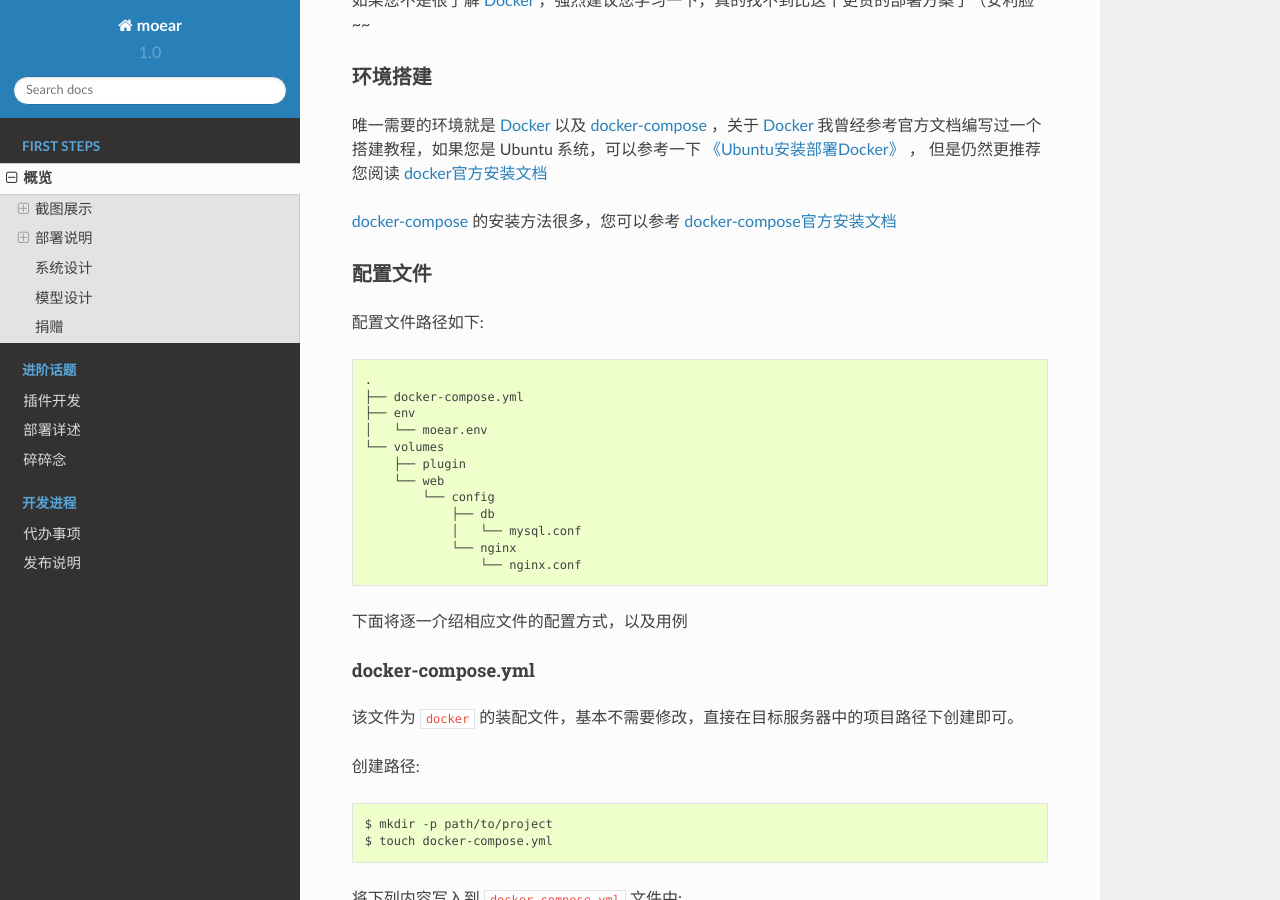
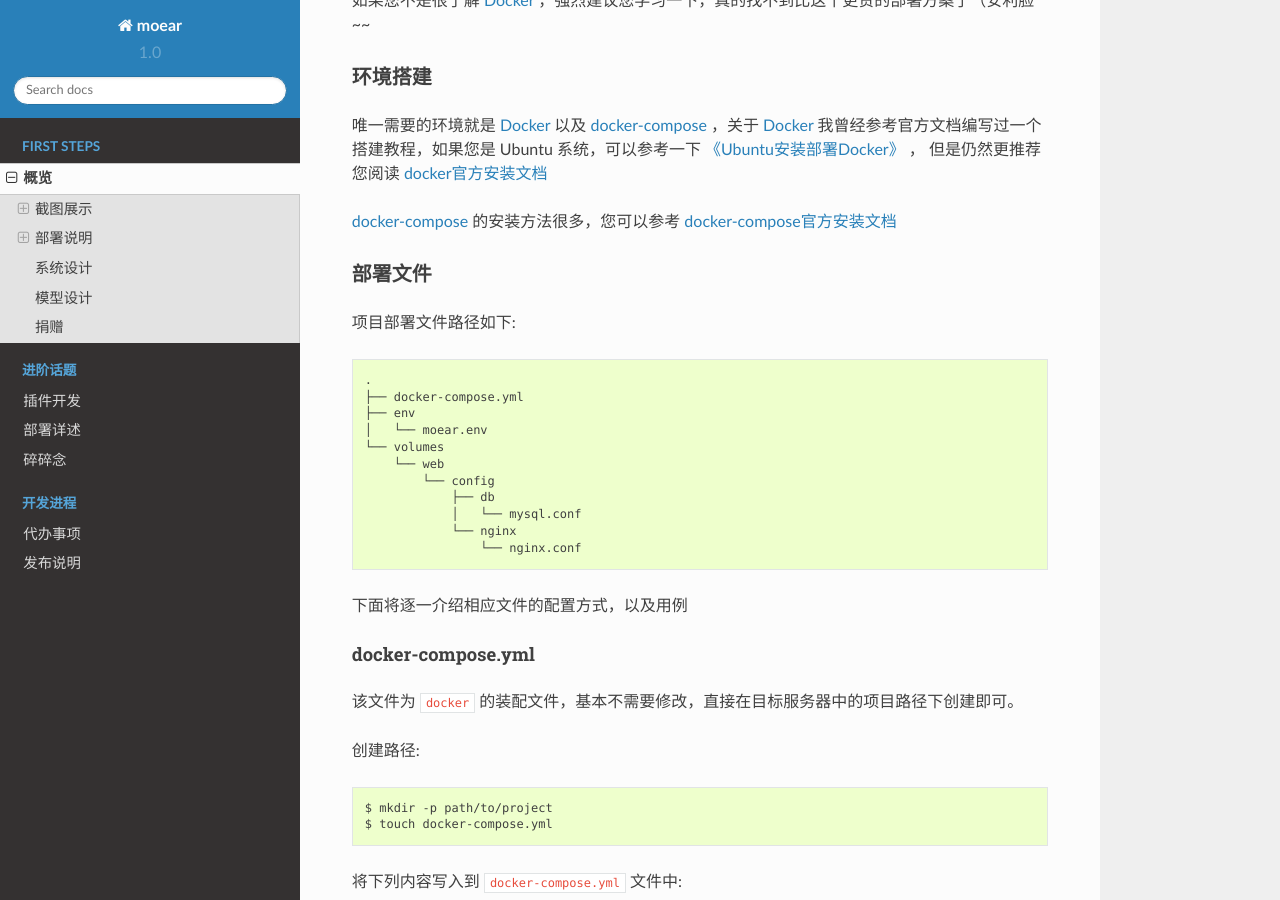
Before and after one commit to littlemo/moear, a Sphinx documentation site: the page built from docs/source/intro/overview.rst, in a window 1280 px wide and 900 px high, scrolled down 2213 px. Built offline with Sphinx 7.4.7 and the Read the Docs theme 2.0.0, drawn with Linux system fonts in a browser that asks for light colours; formulas are drawn with MathJax 3.

Commit message:
F: 优化部署文件路径描述，去除自动生成的路径，并修改章节名称

```diff
--- a/docs/source/intro/overview.rst
+++ b/docs/source/intro/overview.rst
@@ -62,17 +62,16 @@ Kindle
 `docker-compose`_ 的安装方法很多，您可以参考
 `docker-compose官方安装文档 <https://docs.docker.com/compose/install/>`_
 
-配置文件
+部署文件
 --------
 
-配置文件路径如下::
+项目部署文件路径如下::
 
     .
     ├── docker-compose.yml
     ├── env
     │   └── moear.env
     └── volumes
-        ├── plugin
         └── web
             └── config
                 ├── db
```
